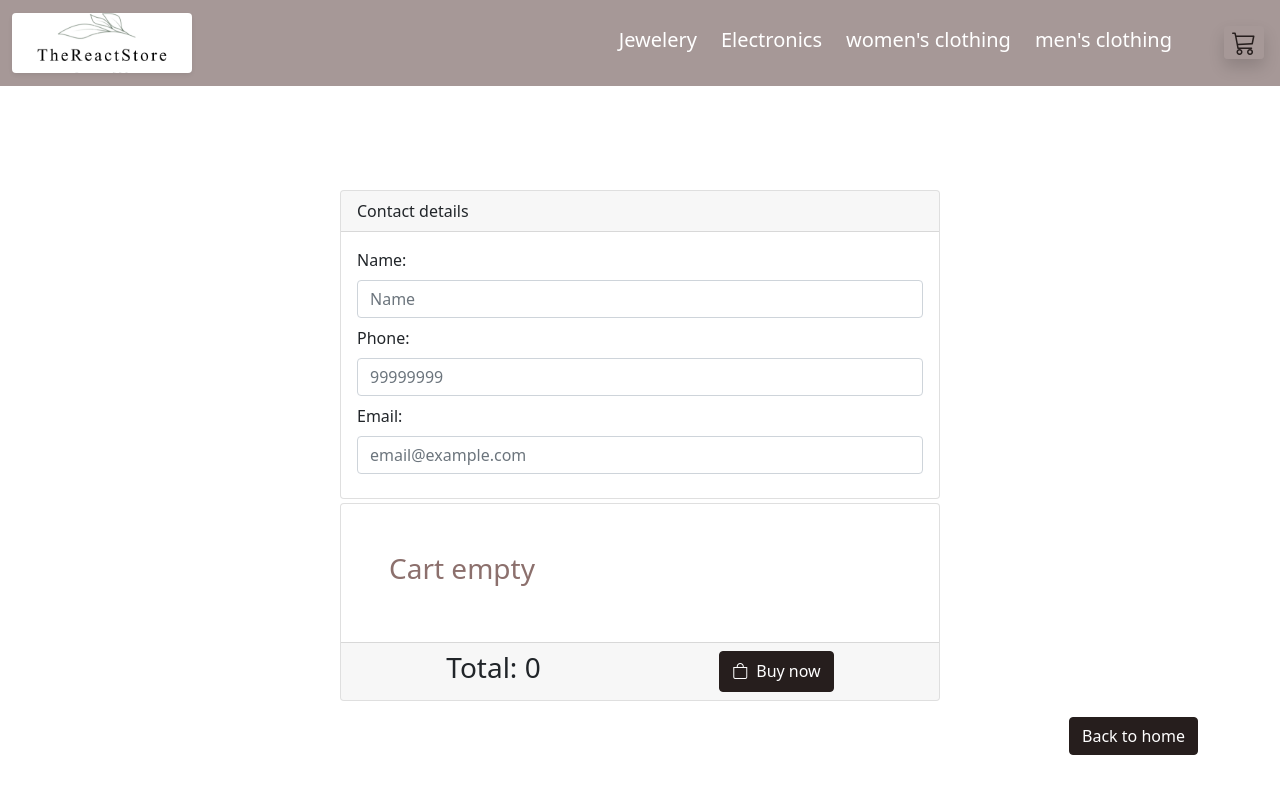
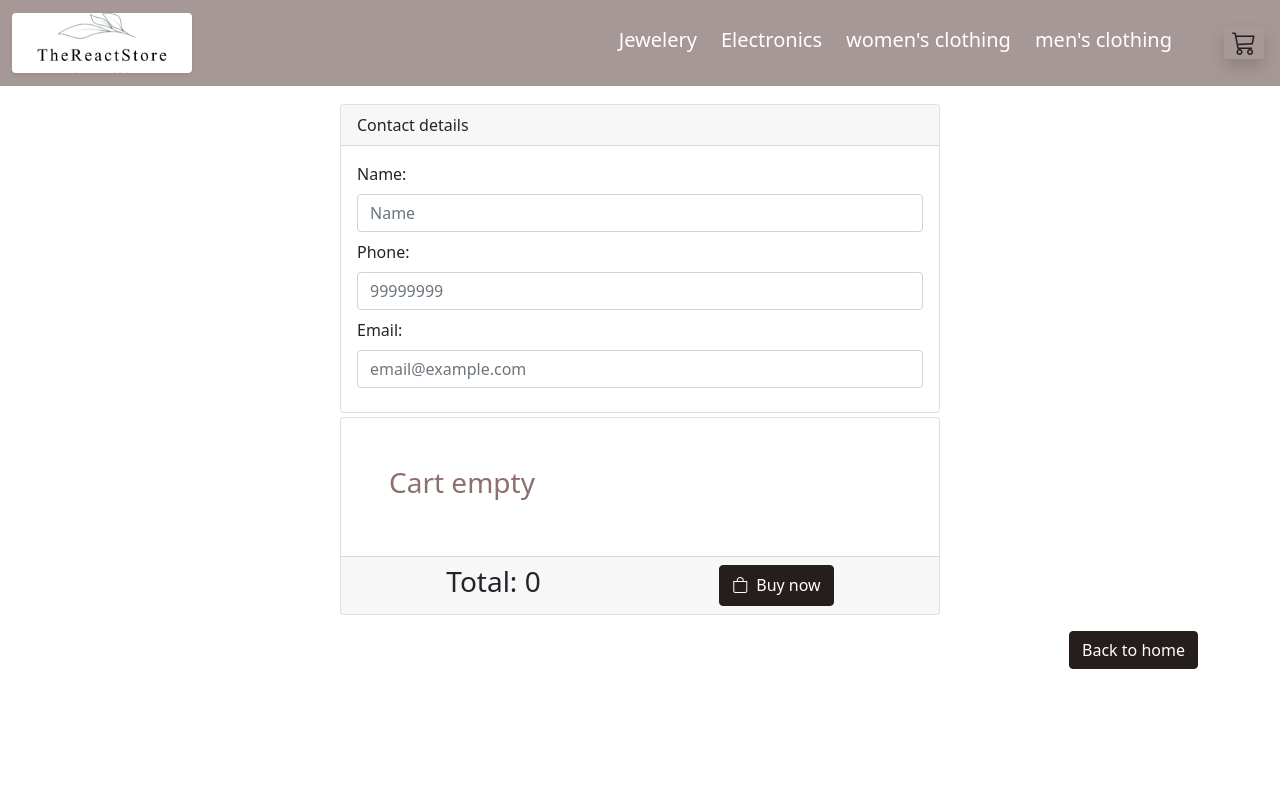
Before and after one commit to matias-user/Ecommerce-Coderhouse-React, a React (Vite) app: page /cart in a window 1280 px wide. Shown: the top 794 px of the page. Built offline with nearby package versions, Linux system fonts and the light colour scheme.

Commit message:
navbar arreglado

```diff
--- a/src/shared/navbar/NavBar.css
+++ b/src/shared/navbar/NavBar.css
@@ -1,4 +1,7 @@
 
+.mi-fixed-top{
+    position: initial;
+}
 .animate-nav::after{
     content: '';
     display: block;
@@ -23,7 +26,7 @@
 .logo{
     display: none;
 }
-@media (min-width: 420px ) {
+@media (min-width: 460px ) {
     .logo{
         display: block;
         height: 60px;
@@ -31,3 +34,13 @@
         object-fit: cover;
     }
 }
+@media (min-width: 680px){
+    .mi-fixed-top{
+        position: fixed;
+        top: 0;
+        left: 0;
+        right: 0;
+        height: max-content;
+        z-index: 1000;
+    }
+}
--- a/src/shared/navbar/NavBar.jsx
+++ b/src/shared/navbar/NavBar.jsx
@@ -5,7 +5,7 @@ import CartWidget from "../CartWidget/CartWidget";
 
 function NavBar() {
     return (
-        <nav className="navbar navbar-expand-lg bg-light" >
+        <nav className="navbar bg-light mi-fixed-top" >
 
             <div className="container-fluid" >
                 <NavLink
@@ -15,12 +15,8 @@ function NavBar() {
                         alt="logo image"
                         className='logo rounded shadow-sm' />
                 </NavLink>
-                <button className="navbar-toggler" type="button" data-bs-toggle="collapse" data-bs-target="#navbarnav" aria-controls="navbarnav" aria-expanded="false" aria-label="Toggle navigation">
-                    <span className="navbar-toggler-icon"></span>
-                </button>
 
 
-                <div className="collapse navbar-collapse" id="navbarnav" >
 
                 <ul className='ms-sm-auto d-sm-flex flex-column flex-md-row me-sm-5 pe-1 gap-4 navbar-nav' >
                     <li className='nav-item' >
@@ -57,11 +53,10 @@ function NavBar() {
                     </li>
                 </ul>
 
+                <CartWidget />
             </div>
 
-                <CartWidget />
 
-            </div>
         </nav>
     )
 
```
Lines whose indentation alone changed are shown as unchanged.
